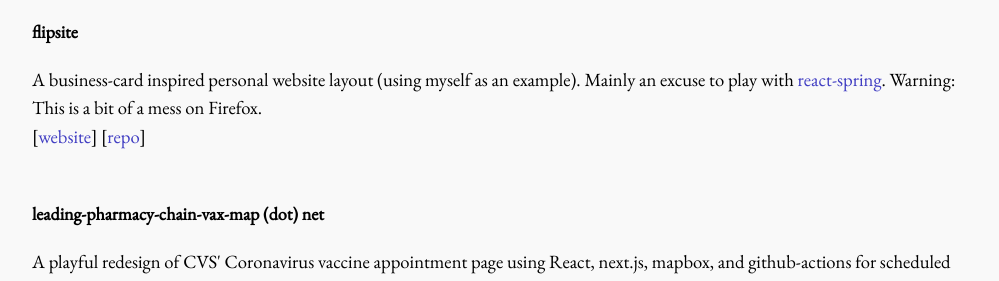
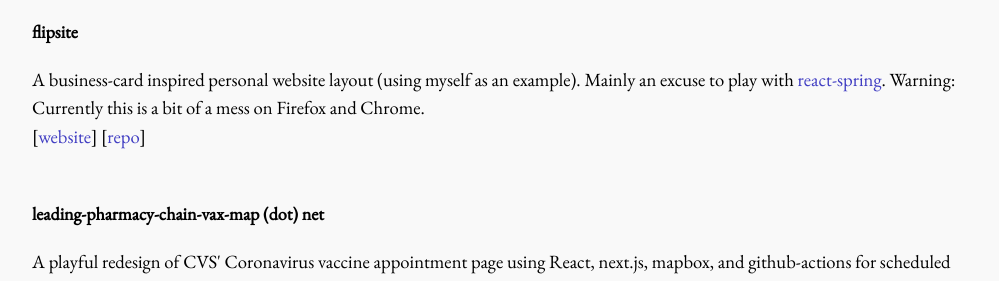
Before and after one commit to bora-uyumazturk/bora-uyumazturk.github.io, a Jekyll site: the page built from side-projects.html, in a window 1280 px wide. Shown: the part 160-441 px from the top of the page, without its empty margins (140-1139 px from the left). Built offline with Jekyll 4.4.1, drawn with Linux system fonts in a browser that asks for light colours.

Commit message:
Update side-projects.html

```diff
--- a/side-projects.html
+++ b/side-projects.html
@@ -12,7 +12,7 @@ title: Side Projects
     example). Mainly an excuse to play with
     <a href="https://github.com/pmndrs/react-spring" target="_blank"
       >react-spring</a
-    >. Warning: This is a bit of a mess on Firefox. <br />[<a
+    >. Warning: Currently this is a bit of a mess on Firefox and Chrome. <br />[<a
       href="https://flipsite.netlify.app/"
       target="_blank"
       >website</a
```
